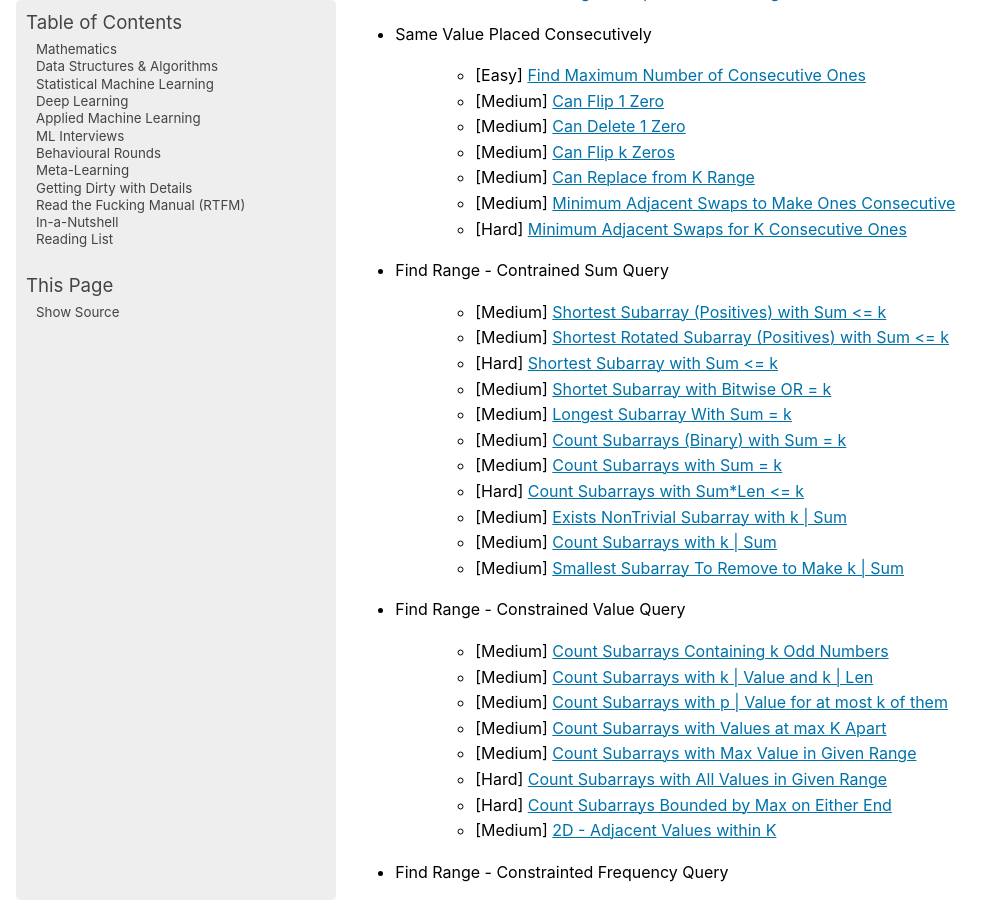
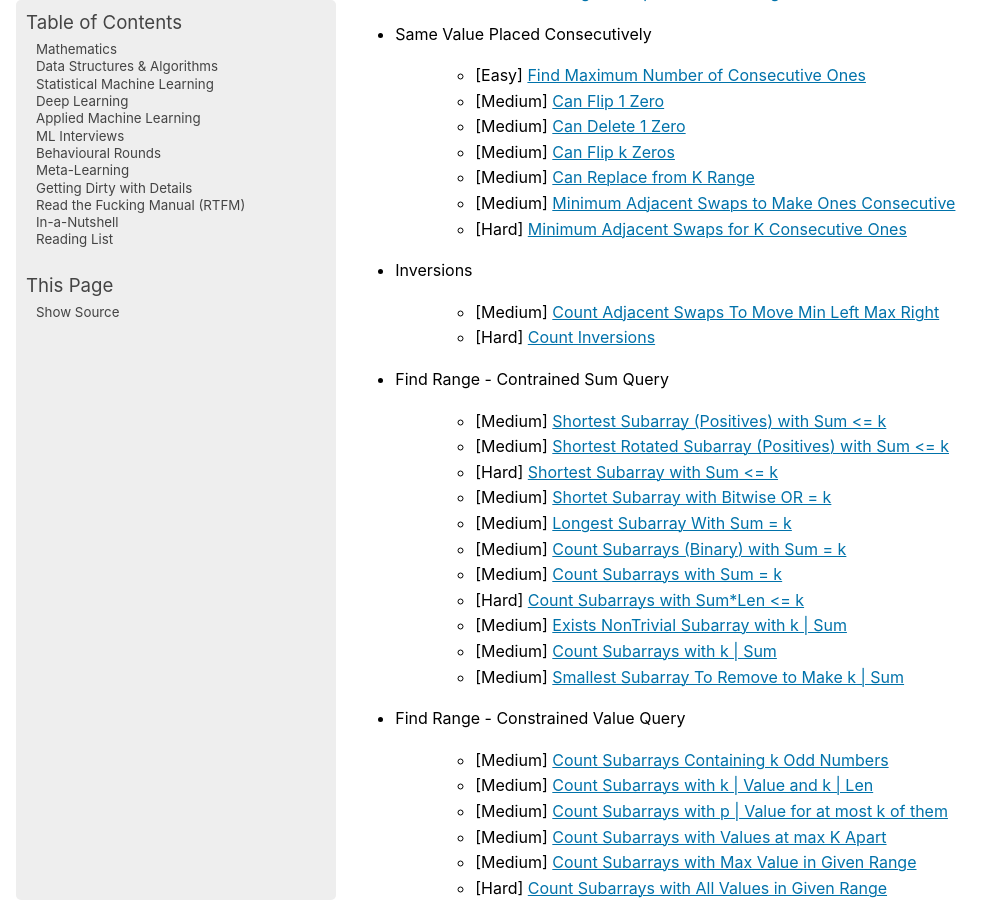
Before and after one commit to uselesstechjunks/leetcode, a Sphinx documentation site: the page built from docs/source/dsa/qb.rst, in a window 1280 px wide and 900 px high, scrolled down 410 px. Shown: the whole window, without its empty margins (0-1003 px from the left). Built offline with Sphinx 7.4.7, drawn with Linux system fonts in a browser that asks for light colours; pages that are not in the unit, such as notebooks, are missing from menus.

Commit message:
Update qb.rst

```diff
--- a/docs/source/dsa/qb.rst
+++ b/docs/source/dsa/qb.rst
@@ -20,6 +20,10 @@ Arrays
 	- [Medium] `Can Replace from K Range <https://leetcode.com/problems/maximum-beauty-of-an-array-after-applying-operation/description/>`_
 	- [Medium] `Minimum Adjacent Swaps to Make Ones Consecutive <https://leetcode.com/problems/minimum-swaps-to-group-all-1s-together/description/>`_
 	- [Hard] `Minimum Adjacent Swaps for K Consecutive Ones <https://leetcode.com/problems/minimum-adjacent-swaps-for-k-consecutive-ones/description/>`_
+- Inversions
+
+	- [Medium] `Count Adjacent Swaps To Move Min Left Max Right <https://leetcode.com/problems/minimum-adjacent-swaps-to-make-a-valid-array/description/>`_
+	- [Hard] `Count Inversions <https://leetcode.com/problems/count-of-smaller-numbers-after-self/description/>`_
 - Find Range - Contrained Sum Query
 
 	- [Medium] `Shortest Subarray (Positives) with Sum <= k <https://leetcode.com/problems/minimum-size-subarray-sum/description/>`_
```
